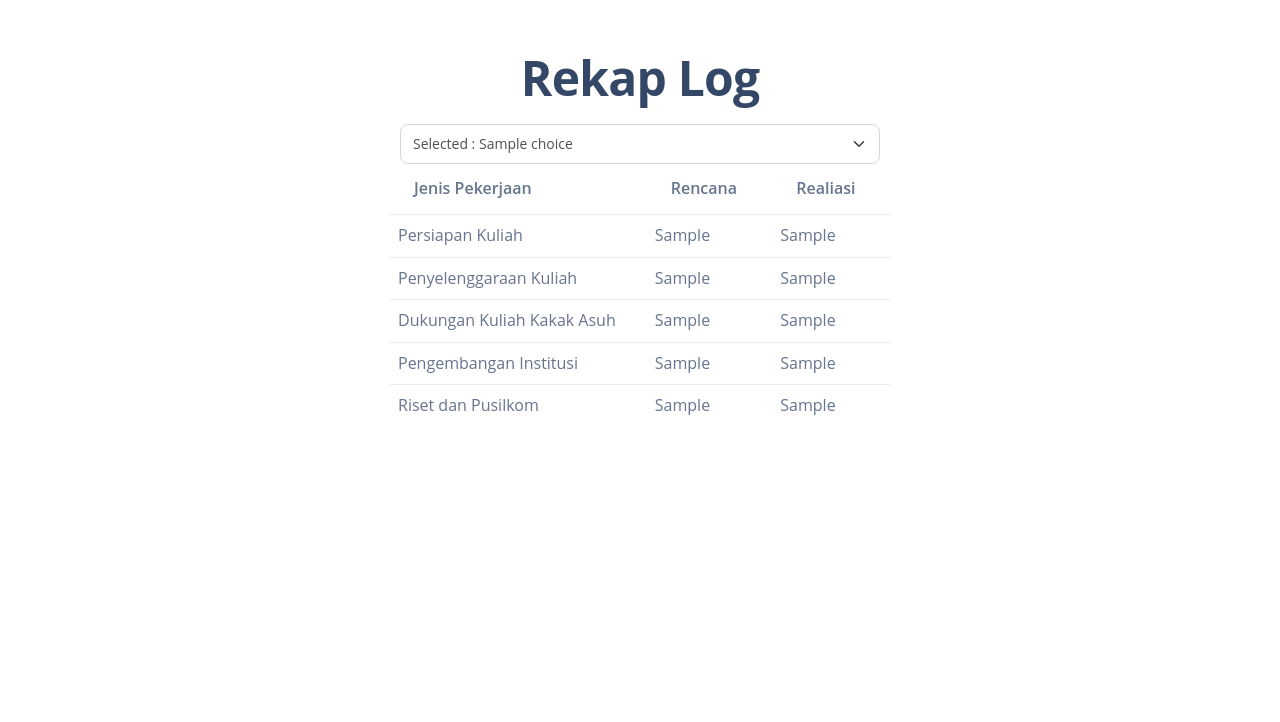
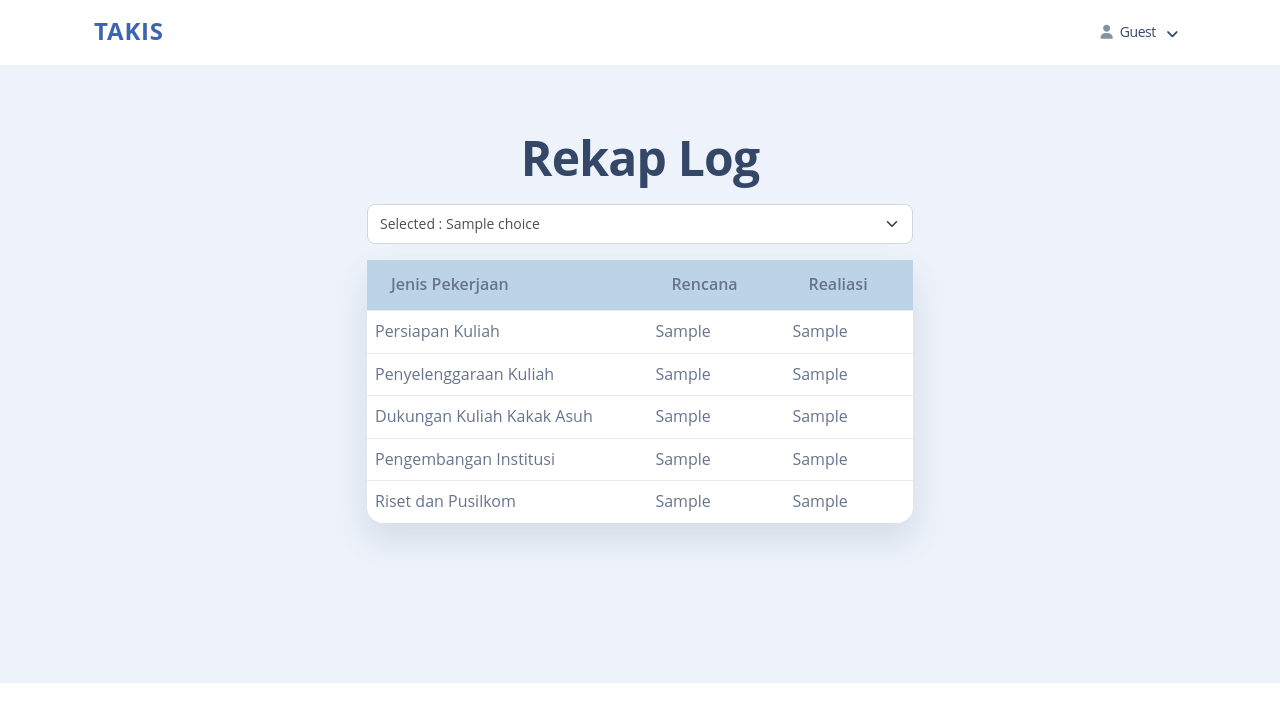
Before and after one commit to richiecsenlia/takis, a Django app: template rekapanLog/templates/rekap_log.html in a window 1280 px wide. Shown: the top 722 px of the page. Run offline with Django 4.2, Linux system fonts and the light colour scheme; the template is opened without the code that fills it: most values are stand-ins (such as "Sample title", 1, 10 or a date in 2020); some libraries are stand-ins or nearby versions.

Commit message:
[CHORE] update styling for rekap log page

```diff
--- a/rekapanLog/templates/rekap_log.html
+++ b/rekapanLog/templates/rekap_log.html
@@ -1,18 +1,23 @@
 {% extends 'base.html' %}
 
-{% block title %}
-Rekap Log
-{% endblock title%}
+{% block title %} Rekap Log {% endblock title %}
+
+{% block navbar %}
+  {% with variant='light' %}
+    {{ block.super }}
+  {% endwith %}
+{% endblock navbar %}
 
 {% block content %}
 
+<div class="page-header pt-8 pb-9 bg-white-blue">
   <div class="container">
-  <h1 class="text-center mt-5 mb-3">Rekap Log</h1>
-  <div style="width: 500px; margin :0 auto">
-    <form method="post" style="margin-left: 10px; margin-right: 10px">
+    <h1 class="text-center mb-3">Rekap Log</h1>
+    <div class="m-auto w-50">
+      <form method="post">
         {% csrf_token %}
         <select name="bulan" class="form-select" onchange="this.form.submit()">
-        <option value="Rata-rata" selected disabled><b>Selected : </b>{{ choice }}</option>
+          <option value="Rata-rata" selected disabled>Selected : {{ choice }}</option>
           <option value="Rata-rata">Rata-rata</option>
           <option value="JAN">JAN</option>
           <option value="FEB">FEB</option>
@@ -28,8 +33,11 @@ Rekap Log
           <option value="DES">DES</option>
         </select>
       </form>
-  <table class="table">
-      <thead>
+      <div class="card mt-3">
+        <div class="card-body p-0">
+          <div class="table-responsive">
+            <table class="table align-items-center mb-0" aria-label="Rekap Log">
+                <thead class="bg-light-blue">
                   <tr>
                     <th scope="col">Jenis Pekerjaan</th>
                     <th scope="col">Rencana</th>
@@ -66,5 +74,9 @@ Rekap Log
               </table>
           </div>
         </div>
+      </div>
+    </div>
+  </div>
+</div>
 
 {% endblock content %}
```
Lines whose indentation alone changed are shown as unchanged.
